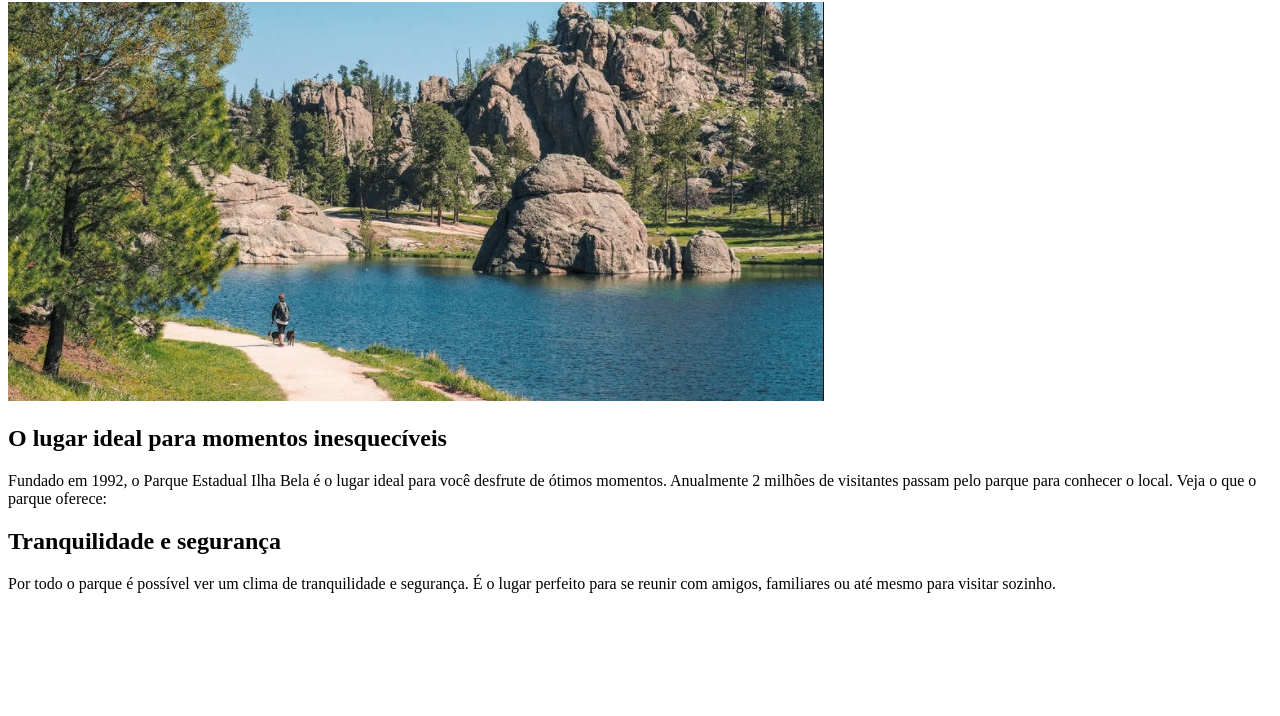
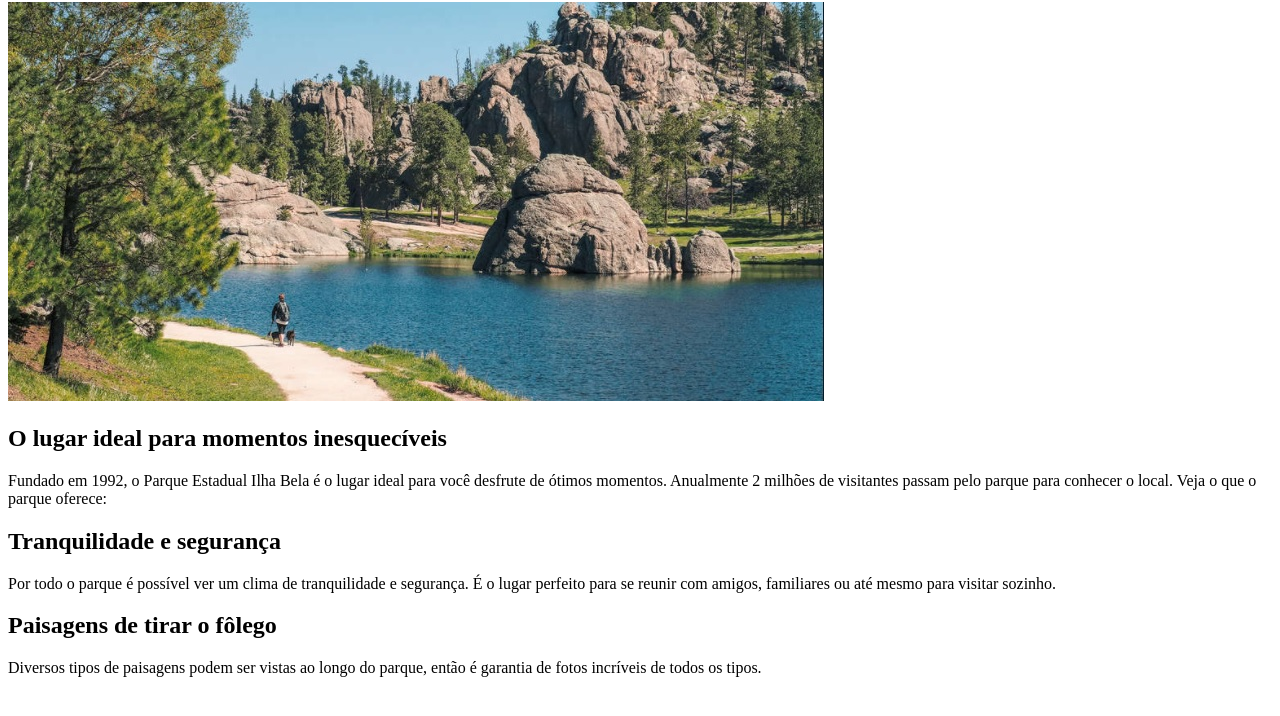
Before and after one commit to tiagobviegas/parque-ilha-bela, a plain HTML site: page index.html in a window 1280 px wide. Shown: the part 78-794 px from the top of the page. Drawn offline with Linux system fonts and the light colour scheme.

Commit message:
terceira sessao finalizada

```diff
--- a/index.html
+++ b/index.html
@@ -21,5 +21,11 @@
       Por todo o parque é possível ver um clima de tranquilidade e segurança. É o lugar perfeito para se reunir com amigos, familiares ou até mesmo para visitar sozinho.
     </p>
   </div>
+  <div>
+    <h2>Paisagens de tirar o fôlego</h2>
+    <p>
+      Diversos tipos de paisagens podem ser vistas ao longo do parque, então é garantia de fotos incríveis de todos os tipos.
+    </p>
+  </div>
 </body>
 </html>
```
